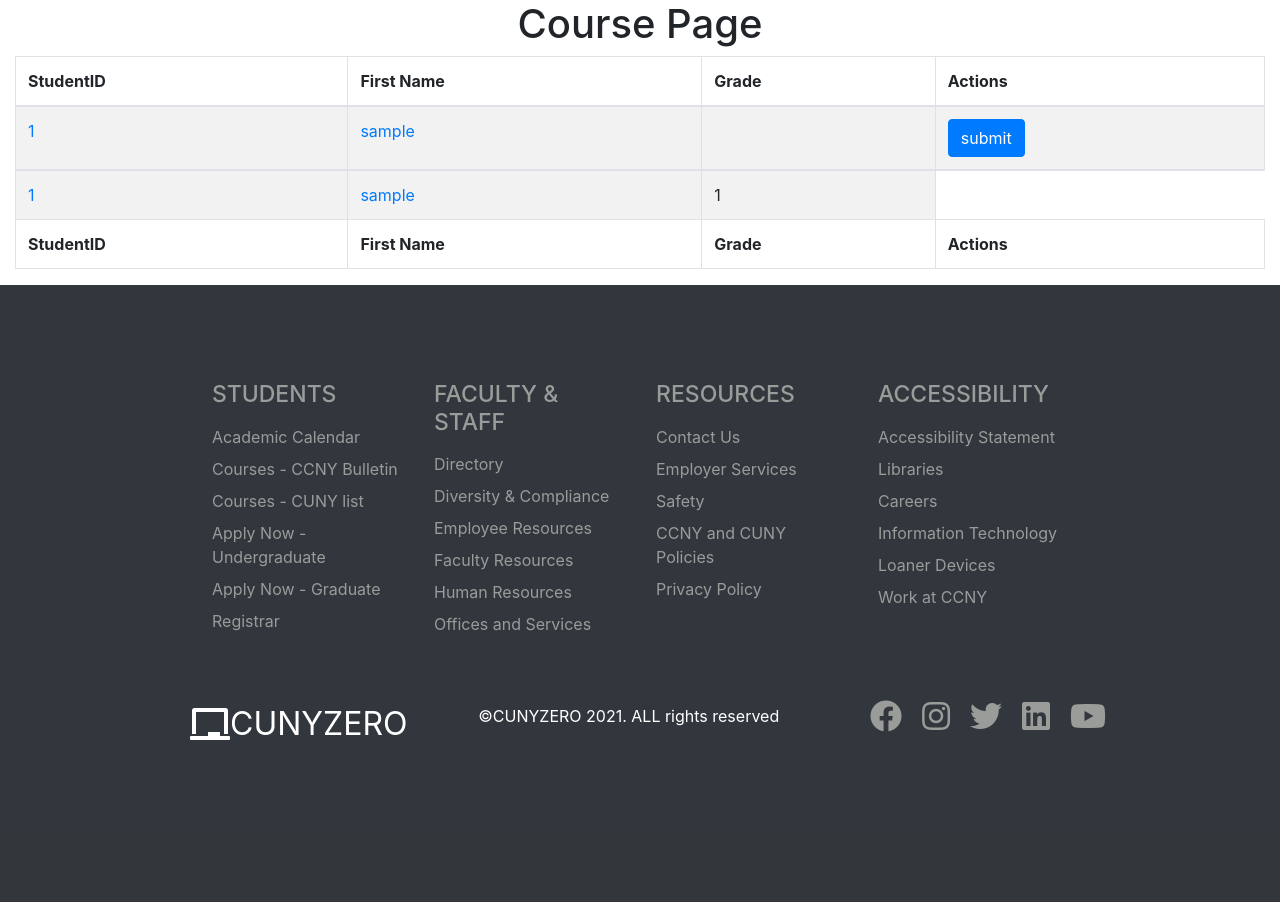
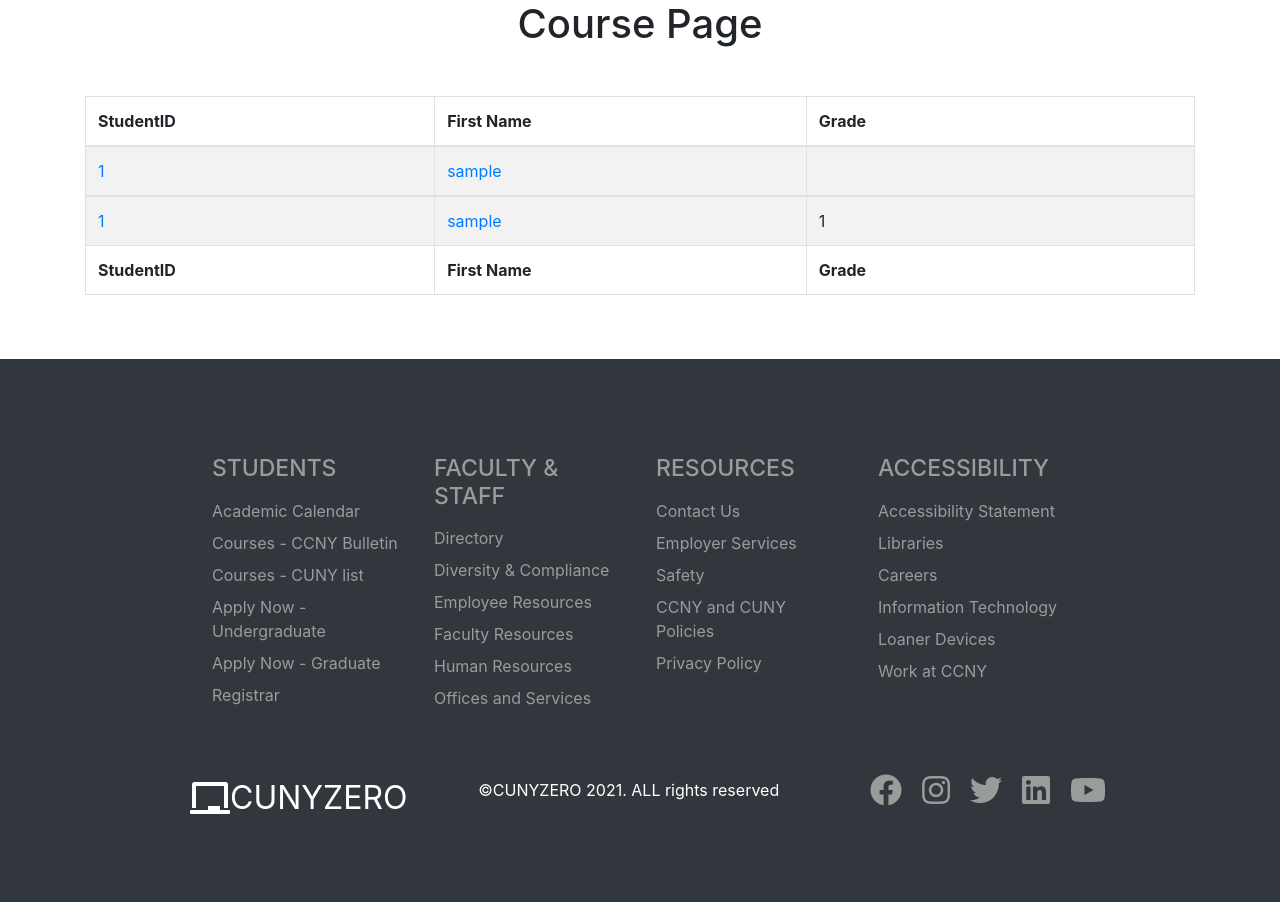
Before and after one commit to tryingtolearn11/322_project, a Flask app: template app/templates/course_page.html in a window 1280 px wide. Shown: the part 56-958 px from the top of the page. Before the commit the page ends 796 px from the top, so only its background shows below. Run offline with Flask 2, Linux system fonts and the light colour scheme; the template is opened without the code that fills it: most values are stand-ins (such as "Sample title", 1, 10 or a date in 2020); some libraries are stand-ins or nearby versions.

Commit message:
course page table fix

```diff
--- a/app/templates/course_page.html
+++ b/app/templates/course_page.html
@@ -11,7 +11,7 @@
 <body>
 
 
-<div class="col-12">
+<div class="container my-5">
     <div class="table-responsive">
         {% for k in class_list %}
         <table class="table table-striped table-bordered">
@@ -20,7 +20,7 @@
                     <th>StudentID</th>
                     <th>First Name</th>
                     <th>Grade</th>
-                    <th>Actions</th>
+
                 </tr>
             </thead>
             <tbody>
@@ -28,7 +28,7 @@
                 <tr>
                     <td><a href="{{url_for('student_page', studentUsername=s.username) }}">{{ s.student_id }}</a></td>
                     <td><a href="{{url_for('student_page', studentUsername=s.username) }}">{{ s.username }}</a></td>
-                    <td>
+                    <td width = 35%>
                         {% if k.courseID in s.currentClasses %}
                             <form method="POST" action="{{url_for('assignGrade',studentUsername=s.username,courseID=k.courseID)}}">
                                 <input name="text">
@@ -36,7 +36,7 @@
                             </form>
                         {% endif %}
                     </td>
-                    <td><button type="button" class="btn btn-primary">submit</button></td>
+
                 </tr>
                 {% endfor %}
             </tbody>
@@ -54,7 +54,7 @@
                     <th>StudentID</th>
                     <th>First Name</th>
                     <th>Grade</th>
-                    <th>Actions</th>
+
                 </tr>
             </tfoot>
             {% endfor %}
```
